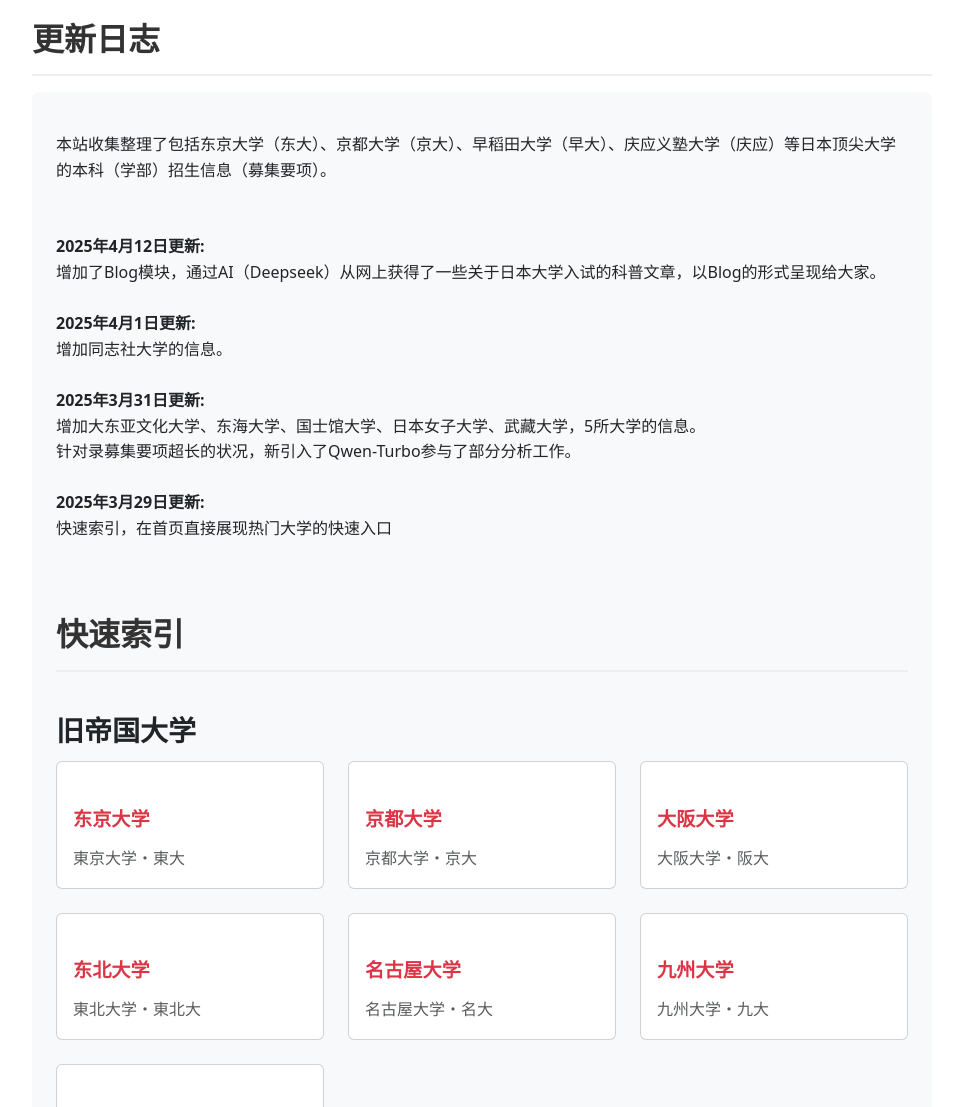
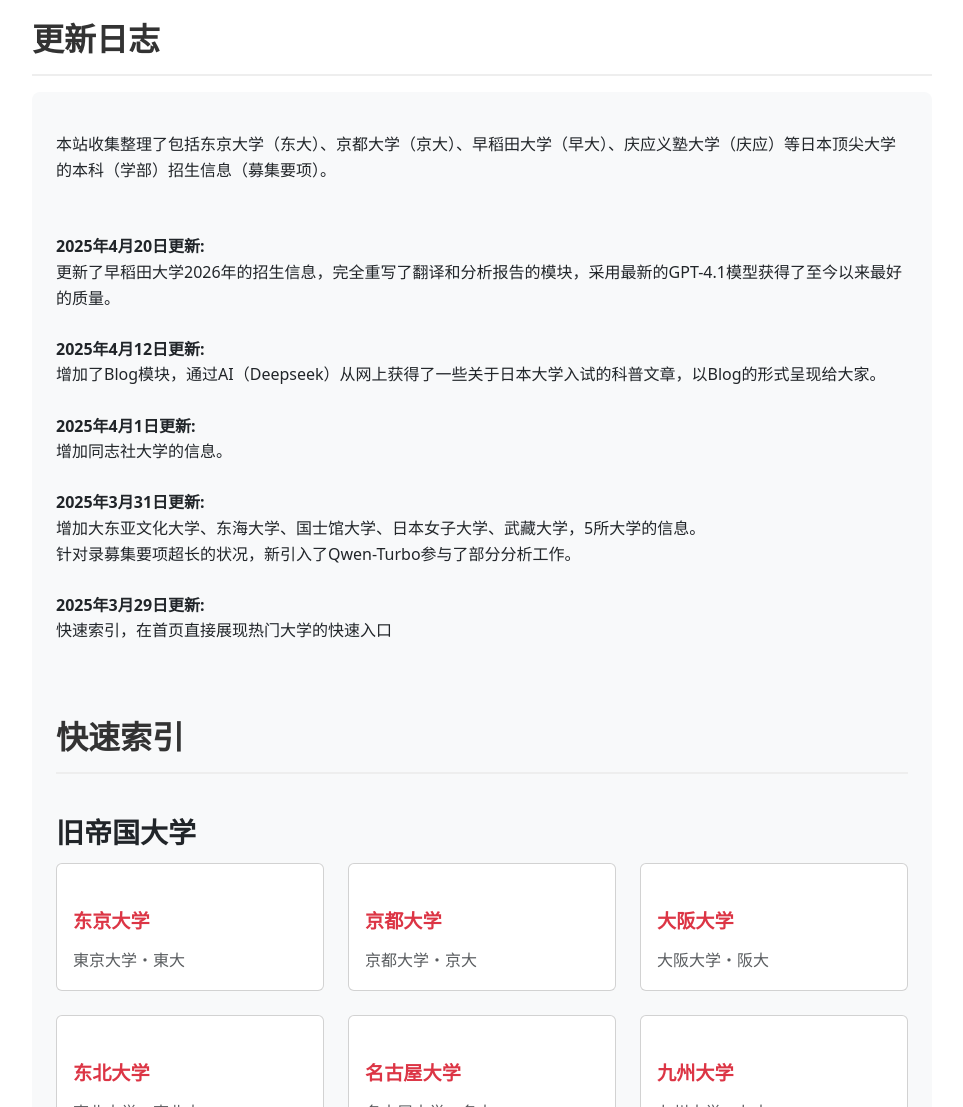
Before and after one commit to wengzhiwen/RunJPLib, a Flask app: page / in a window 1280 px wide. Shown: the part 5393-6500 px from the top of the page, without its empty margins (308-1271 px from the left). Run offline with Flask 2, Linux system fonts and the light colour scheme.

Commit message:
更新index.html，添加2025年4月20日的更新记录，包含早稻田大学2026年招生信息的重写和GPT-4.1模型的应用，提升翻译和分析报告质量。

```diff
--- a/templates/index.html
+++ b/templates/index.html
@@ -585,6 +585,10 @@
                             <h3 class="visually-hidden">更新记录</h3>
                             <p>本站收集整理了包括东京大学（东大）、京都大学（京大）、早稻田大学（早大）、庆应义塾大学（庆应）等日本顶尖大学的本科（学部）招生信息（募集要项）。<br />
                             <br /><br />
+                            <b>2025年4月20日更新:</b>
+                            <br />
+                            更新了早稻田大学2026年的招生信息，完全重写了翻译和分析报告的模块，采用最新的GPT-4.1模型获得了至今以来最好的质量。
+                            <br /><br />
                             <b>2025年4月12日更新:</b>
                             <br />
                             增加了Blog模块，通过AI（Deepseek）从网上获得了一些关于日本大学入试的科普文章，以Blog的形式呈现给大家。
```
